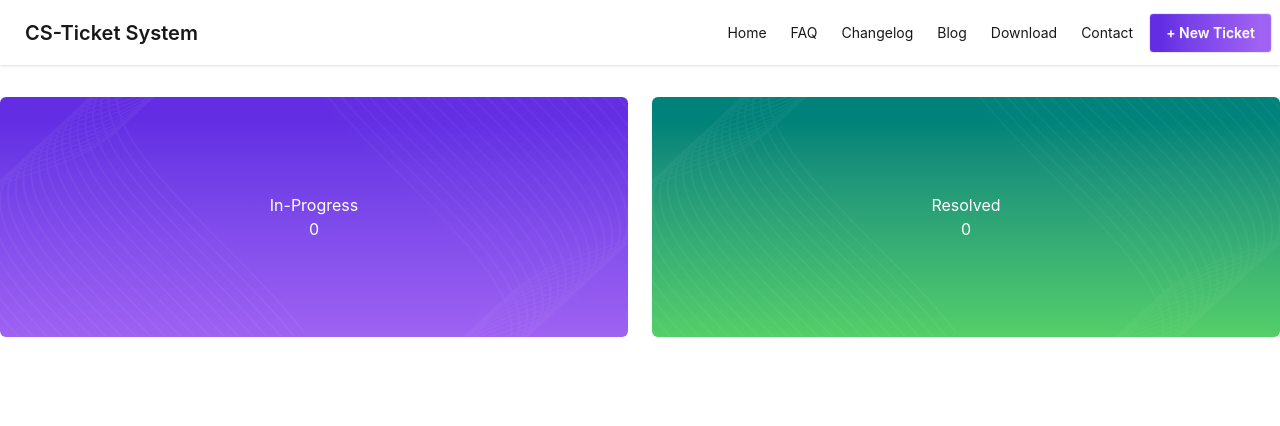
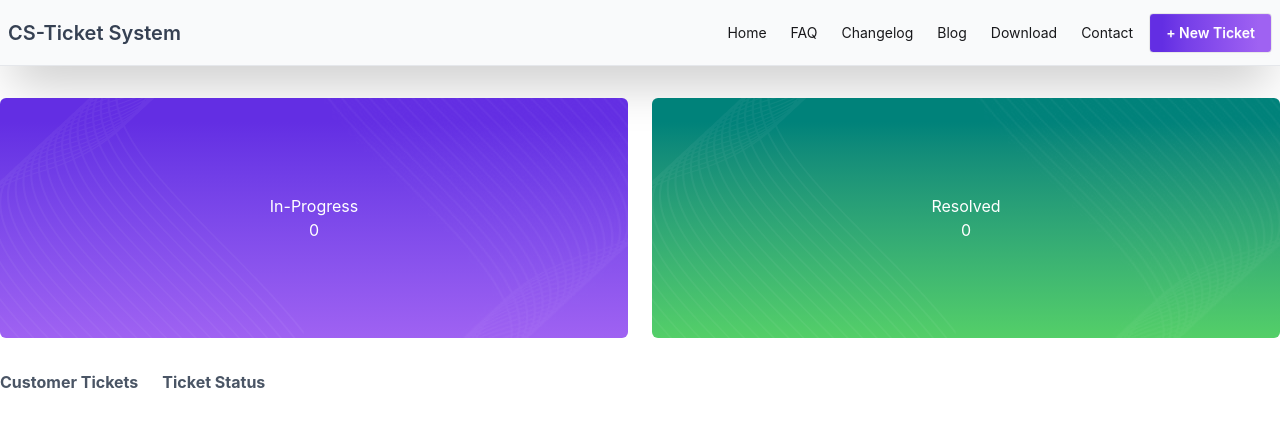
Before and after one commit to Afsana-Jannat/ticket-system, a React (Vite) app: page / in a window 1280 px wide. Shown: the top 426 px of the page. Built offline with nearby package versions, Linux system fonts and the light colour scheme.

Commit message:
create customer ticket service section page

```diff
--- /dev/null
+++ b/public/ticket.json
@@ -0,0 +1,128 @@
+[
+  {
+    "id": 1,
+    "title": "Login Issue",
+    "description": "Customer cannot log into the account using correct credentials.",
+    "customer": "John Smith",
+    "priority": "High",
+    "status": "In-Progress",
+    "createdAt": "2026-03-01"
+  },
+  {
+    "id": 2,
+    "title": "Payment Failed",
+    "description": "Customer reported that payment failed during checkout.",
+    "customer": "Sarah Ahmed",
+    "priority": "High",
+    "status": "In-Progress",
+    "createdAt": "2026-03-02"
+  },
+  {
+    "id": 3,
+    "title": "Password Reset",
+    "description": "Customer requested help resetting the account password.",
+    "customer": "Michael Brown",
+    "priority": "Medium",
+    "status": "Resolved",
+    "createdAt": "2026-02-28"
+  },
+  {
+    "id": 4,
+    "title": "Order Not Received",
+    "description": "Customer has not received the order after 10 days.",
+    "customer": "Emily Davis",
+    "priority": "High",
+    "status": "In-Progress",
+    "createdAt": "2026-03-03"
+  },
+  {
+    "id": 5,
+    "title": "Account Verification",
+    "description": "Customer unable to verify email address.",
+    "customer": "David Wilson",
+    "priority": "Low",
+    "status": "Resolved",
+    "createdAt": "2026-02-27"
+  },
+  {
+    "id": 6,
+    "title": "Refund Request",
+    "description": "Customer requested refund for a cancelled order.",
+    "customer": "Sophia Lee",
+    "priority": "Medium",
+    "status": "In-Progress",
+    "createdAt": "2026-03-01"
+  },
+  {
+    "id": 7,
+    "title": "App Crash",
+    "description": "Mobile app crashes when opening settings.",
+    "customer": "Daniel Garcia",
+    "priority": "High",
+    "status": "In-Progress",
+    "createdAt": "2026-03-04"
+  },
+  {
+    "id": 8,
+    "title": "Profile Update Issue",
+    "description": "Customer unable to update profile information.",
+    "customer": "Olivia Martinez",
+    "priority": "Low",
+    "status": "Resolved",
+    "createdAt": "2026-02-26"
+  },
+  {
+    "id": 9,
+    "title": "Email Notifications",
+    "description": "Customer not receiving order confirmation emails.",
+    "customer": "James Anderson",
+    "priority": "Medium",
+    "status": "In-Progress",
+    "createdAt": "2026-03-02"
+  },
+  {
+    "id": 10,
+    "title": "Shipping Delay",
+    "description": "Customer reported delay in shipping update.",
+    "customer": "Ava Thompson",
+    "priority": "Low",
+    "status": "Resolved",
+    "createdAt": "2026-02-25"
+  },
+  {
+    "id": 11,
+    "title": "Coupon Not Working",
+    "description": "Customer cannot apply discount coupon.",
+    "customer": "William Taylor",
+    "priority": "Medium",
+    "status": "In-Progress",
+    "createdAt": "2026-03-03"
+  },
+  {
+    "id": 12,
+    "title": "Two Factor Authentication",
+    "description": "Customer unable to receive verification code.",
+    "customer": "Isabella Moore",
+    "priority": "High",
+    "status": "In-Progress",
+    "createdAt": "2026-03-04"
+  },
+  {
+    "id": 13,
+    "title": "Billing Address Update",
+    "description": "Customer requested help updating billing address.",
+    "customer": "Benjamin Clark",
+    "priority": "Low",
+    "status": "Resolved",
+    "createdAt": "2026-02-24"
+  },
+  {
+    "id": 14,
+    "title": "Subscription Cancel",
+    "description": "Customer wants to cancel monthly subscription.",
+    "customer": "Mia Rodriguez",
+    "priority": "Medium",
+    "status": "In-Progress",
+    "createdAt": "2026-03-01"
+  }
+]
--- a/src/App.jsx
+++ b/src/App.jsx
@@ -1,62 +1,27 @@
 
+import { Suspense } from 'react'
 import './App.css'
 import Banner from './components/Banner/Banner'
+import CustomerTickets from './components/CustomerTickets/CustomerTickets'
+import Navbar from './components/Navbar/Navbar'
+
+const fetchTickets = async () => {
+  const res = await fetch("/ticket.json")
+  return res.json()
+}
 
 function App() {
-
+  const ticketPromise = fetchTickets()
 
   return (
     <div className='max-w-7xl mx-auto'>
-      <div className="navbar bg-base-100 shadow-sm">
-        <div className="navbar-start">
-          <div className="dropdown">
-            <div tabIndex={0} role="button" className="btn btn-ghost lg:hidden">
-              <svg xmlns="http://www.w3.org/2000/svg" className="h-5 w-5" fill="none" viewBox="0 0 24 24" stroke="currentColor"> <path strokeLinecap="round" strokeLinejoin="round" strokeWidth="2" d="M4 6h16M4 12h8m-8 6h16" /> </svg>
-            </div>
-            <ul
-              tabIndex="-1"
-              className="menu menu-sm dropdown-content bg-base-100 rounded-box z-1 mt-3 w-52 p-2 shadow">
-              <li><a>Item 1</a></li>
-              <li>
-                <a>Parent</a>
-                <ul className="p-2">
-                  <li><a>Submenu 1</a></li>
-                  <li><a>Submenu 2</a></li>
-                </ul>
-              </li>
-              <li><a>Item 3</a></li>
-            </ul>
-          </div>
-          <a className="btn btn-ghost text-xl">CS-Ticket System</a>
-        </div>
-        {/* <div className="navbar-center hidden lg:flex">
-          <ul className="menu menu-horizontal px-1">
-            <li><a>Home</a></li>
-            <li><a>FAQ</a></li>
-            <li><a>Changelog</a></li>
-            <li><a>Blog</a></li>
-            <li><a>Download</a></li>
-            <li><a>Contact</a></li>
-          </ul>
-        </div> */}
-        <div className="navbar-end">
-          <div className="navbar-center hidden lg:flex">
-            <ul className="menu menu-horizontal px-1">
-              <li><a>Home</a></li>
-              <li><a>FAQ</a></li>
-              <li><a>Changelog</a></li>
-              <li><a>Blog</a></li>
-              <li><a>Download</a></li>
-              <li><a>Contact</a></li>
-            </ul>
-          </div>
-          <a className="btn text-white bg-linear-to-r/hsl from-[#632EE3] from-10% via-[#763FE8] via-30% to-[#9F62F2] to-90%">+ New Ticket</a>
-        </div>
-      </div>
-
+      <Navbar></Navbar>
 
       {/* banner */}
       <Banner></Banner>
+      <Suspense fallback={<span className='loading loading-spinner loading-xl'></span>}>
+        <CustomerTickets ticketPromise={ticketPromise}></CustomerTickets>
+      </Suspense>
     </div>
   )
 }
--- a/src/components/Banner/Banner.jsx
+++ b/src/components/Banner/Banner.jsx
@@ -1,33 +1,33 @@
 
 const Banner = () => {
     return (
-        <div className="flex flex-1 justify-between mt-8 gap-6">
-            <div className="relative rounded-md w-6xl h-60
+        <div className="flex flex-col sm:flex-row mt-8 gap-6">
+            <div className="relative rounded-md w-full h-60
             bg-gradient-to-t from-[#9F62F2] to-[#632EE3] to-90% overflow-hidden
             ">
 
-                <img src="/public/vector1.png" alt="" className="absolute bottom-0 left-0 opacity-40" />
+                <img src="/vector1.png" alt="" className="absolute bottom-0 left-0 opacity-40" />
 
                 <div className="text-white absolute inset-0 flex flex-col items-center justify-center">
                     <h2>In-Progress</h2>
                     <h2>0</h2>
                 </div>
 
-                <img src="/public/vic2.jpeg" alt="" className="absolute bottom-0 right-0 opacity-30 mix-blend-screen" />
+                <img src="/vic2.jpeg" alt="" className="absolute bottom-0 right-0 opacity-30 mix-blend-screen" />
 
             </div>
-            <div className="relative rounded-md w-6xl h-60
+            <div className="relative rounded-md w-full h-60
             bg-gradient-to-t from-[#54CF68] to-[#00827A] to-90% overflow-hidden
             ">
 
-                <img src="/public/vector1.png" alt="" className="absolute bottom-0 left-0 opacity-40" />
+                <img src="/vector1.png" alt="" className="absolute bottom-0 left-0 opacity-40" />
 
                 <div className="text-white absolute inset-0 flex flex-col items-center justify-center">
                     <h2>Resolved</h2>
                     <h2>0</h2>
                 </div>
 
-                <img src="/public/vic2.jpeg" alt="" className="absolute bottom-0 right-0 opacity-30 mix-blend-screen" />
+                <img src="/vic2.jpeg" alt="" className="absolute bottom-0 right-0 opacity-30 mix-blend-screen" />
 
             </div>
 
--- /dev/null
+++ b/src/components/CustomerTickets/CustomerTickets.jsx
@@ -0,0 +1,22 @@
+import React, { use } from 'react';
+
+const CustomerTickets = ({ ticketPromise }) => {
+    const ticketData = use(ticketPromise)
+    console.log(ticketData)
+    return (
+        <div className='flex flex-col sm:flex-row gap-6 mt-8'>
+            <div>
+                <div className=''>
+                    <h2 className='text-gray-600 font-bold'>Customer Tickets</h2>
+                </div>
+            </div>
+
+            {/* counting section */}
+            <div className='text-gray-600 font-bold'>
+                <h2>Ticket Status</h2>
+            </div>
+        </div>
+    );
+};
+
+export default CustomerTickets;
--- /dev/null
+++ b/src/components/Navbar/Navbar.jsx
@@ -0,0 +1,46 @@
+import React from 'react';
+
+const Navbar = () => {
+    return (
+        <div>
+            <div className="navbar shadow-2xl bg-gray-50 border-b-1 border-gray-200">
+                <div className="navbar-start">
+                    <div className="dropdown">
+                        <div tabIndex={0} role="button" className="btn btn-ghost lg:hidden">
+                            <svg xmlns="http://www.w3.org/2000/svg" className="h-5 w-5" fill="none" viewBox="0 0 24 24" stroke="currentColor"> <path strokeLinecap="round" strokeLinejoin="round" strokeWidth="2" d="M4 6h16M4 12h8m-8 6h16" /> </svg>
+                        </div>
+                        <ul
+                            tabIndex="-1"
+                            className="menu menu-sm dropdown-content bg-base-100 rounded-box z-1 mt-3 w-52 p-2 shadow">
+                            <li><a>Item 1</a></li>
+                            <li>
+                                <a>Parent</a>
+                                <ul className="p-2">
+                                    <li><a>Submenu 1</a></li>
+                                    <li><a>Submenu 2</a></li>
+                                </ul>
+                            </li>
+                            <li><a>Item 3</a></li>
+                        </ul>
+                    </div>
+                    <a className="text-gray-700 text-xl font-semibold">CS-Ticket System</a>
+                </div>
+                <div className="navbar-end">
+                    <div className="navbar-center hidden lg:flex">
+                        <ul className="menu menu-horizontal px-1">
+                            <li><a>Home</a></li>
+                            <li><a>FAQ</a></li>
+                            <li><a>Changelog</a></li>
+                            <li><a>Blog</a></li>
+                            <li><a>Download</a></li>
+                            <li><a>Contact</a></li>
+                        </ul>
+                    </div>
+                    <a className="btn text-white bg-linear-to-r/hsl from-[#632EE3] from-10% via-[#763FE8] via-30% to-[#9F62F2] to-90%">+ New Ticket</a>
+                </div>
+            </div>
+        </div>
+    );
+};
+
+export default Navbar;
```
